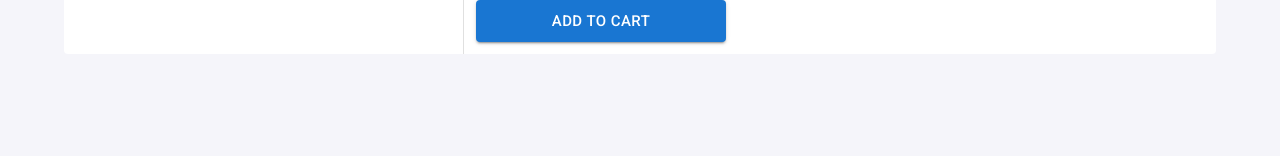
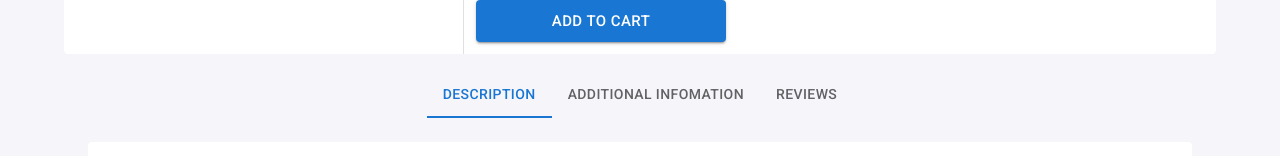
Before and after one commit to awesome-academy/Intern-FE-Pr2-TuanF, a React (Create React App) app in the folder react-pr2/: page /products/1 in a window 1280 px wide. Shown: the part 340-496 px from the top of the page. Built offline with nearby package versions, Linux system fonts and the light colour scheme; no server answers; what react-swipeable-views-utils would draw is missing.

Commit message:
Build/ProductMenu

```diff
--- a/react-pr2/package.json
+++ b/react-pr2/package.json
@@ -8,6 +8,7 @@
     "@hookform/error-message": "^2.0.0",
     "@hookform/resolvers": "^2.8.8",
     "@mui/icons-material": "^5.4.2",
+    "@mui/lab": "^5.0.0-alpha.72",
     "@mui/material": "^5.4.2",
     "@mui/styles": "^5.4.2",
     "@reduxjs/toolkit": "^1.7.2",
--- a/react-pr2/public/locales/en/translation.json
+++ b/react-pr2/public/locales/en/translation.json
@@ -18,5 +18,8 @@
   "Fashion": "Fashion",
   "Home": "Home",
   "Add To Cart": "Add To Cart",
-  "Quantity": "Quantity"
+  "Quantity": "Quantity",
+  "Description": "Description",
+  "Additional Infomation": "Additional Infomation",
+  "Reviews": "Reviews"
 }
--- a/react-pr2/public/locales/vi/translation.json
+++ b/react-pr2/public/locales/vi/translation.json
@@ -18,5 +18,8 @@
   "Fashion": "Thời trang",
   "Home": "Trang chủ",
   "Add To Cart": "Thêm vào giỏ hàng",
-  "Quantity": "Số lượng"
+  "Quantity": "Số lượng",
+  "Description": "Miêu tả",
+  "Additional Infomation": "Thông tin thêm",
+  "Reviews": "Nhận xét"
 }
--- /dev/null
+++ b/react-pr2/src/features/Product/components/Detail/ProductAdditional.jsx
@@ -0,0 +1,7 @@
+import React from 'react';
+
+function ProductAdditional(props) {
+  return <div>Additional</div>;
+}
+
+export default ProductAdditional;
--- /dev/null
+++ b/react-pr2/src/features/Product/components/Detail/ProductDescription.jsx
@@ -0,0 +1,15 @@
+import React from 'react';
+import DOMPurify from 'dompurify';
+import { Paper } from '@mui/material';
+
+function ProductDescription({ product = {} }) {
+  const safeDescription = DOMPurify.sanitize(product.description);
+
+  return (
+    <Paper elevation={0} style={{ padding: '15px' }}>
+      <div dangerouslySetInnerHTML={{ __html: safeDescription }} />
+    </Paper>
+  );
+}
+
+export default ProductDescription;
--- /dev/null
+++ b/react-pr2/src/features/Product/components/Detail/ProductReviews.jsx
@@ -0,0 +1,7 @@
+import React from 'react';
+
+function ProductReviews(props) {
+  return <div>Reviews</div>;
+}
+
+export default ProductReviews;
--- a/react-pr2/src/features/Product/components/Filters/FilterViewer.jsx
+++ b/react-pr2/src/features/Product/components/Filters/FilterViewer.jsx
@@ -31,7 +31,7 @@ const FILTER_LIST = [
     isRemovable: false,
     onRemove: () => {},
     onToggle: (filters) => {
-      const newFilters = { ...filters };
+      const newFilters = { ...filters, _page: 1 };
       if (newFilters.isFreeShip) {
         newFilters.isFreeShip = false;
       } else {
--- a/react-pr2/src/features/Product/pages/DetailPage.jsx
+++ b/react-pr2/src/features/Product/pages/DetailPage.jsx
@@ -1,12 +1,17 @@
-import { Box, Container, Grid, LinearProgress, Paper } from '@mui/material';
+import { TabContext, TabList, TabPanel } from '@mui/lab';
+import { Box, Container, Grid, LinearProgress, Paper, Tab } from '@mui/material';
 import { grey } from '@mui/material/colors';
 import { makeStyles } from '@mui/styles';
-import React, { useEffect } from 'react';
+import React, { useEffect, useState } from 'react';
+import { useTranslation } from 'react-i18next';
 import { useDispatch, useSelector } from 'react-redux';
 import { useRouteMatch } from 'react-router-dom';
 import { productApiId } from '../../../store/Slice/productDetailSlice';
 import AddToCartForm from '../components/Detail/AddToCartForm';
 import DetailBreadcrumb from '../components/Detail/DetailBreadcrumb';
+import ProductAdditional from '../components/Detail/ProductAdditional';
+import ProductDescription from '../components/Detail/ProductDescription';
+import ProductReviews from '../components/Detail/ProductReviews';
 import ProductThumbnail from '../components/Detail/ProductThumbnail';
 import ProductSkeletonByFilters from '../components/Filters/ProductSkeletonByFilters';
 import ProductDetail from '../components/ProductDetail';
@@ -28,10 +33,16 @@ const useStyles = makeStyles((theme) => ({
     left: 0,
     width: '100%',
   },
+  tabs: {
+    display: 'flex',
+    justifyContent: 'center',
+  },
 }));
 
 function DetailPage(props) {
   const classes = useStyles();
+  const [value, setValue] = useState('1');
+  const { t } = useTranslation();
   const dispatch = useDispatch();
   const {
     params: { productId },
@@ -45,6 +56,10 @@ function DetailPage(props) {
       dispatch(productApiId(productId));
     }
   }, [product, productId, dispatch]);
+
+  const handleChange = (event, newValue) => {
+    setValue(newValue);
+  };
 
   return (
     <Box className={classes.root}>
@@ -67,6 +82,25 @@ function DetailPage(props) {
             </Grid>
           </Grid>
         </Paper>
+
+        <TabContext value={value}>
+          <Box sx={{ marginTop: '16px', borderColor: 'divider' }} className={classes.tabs}>
+            <TabList onChange={handleChange} aria-label="lab API tabs example">
+              <Tab label={t('Description')} value="1" />
+              <Tab label={t('Additional Infomation')} value="2" />
+              <Tab label={t('Reviews')} value="3" />
+            </TabList>
+          </Box>
+          <TabPanel value="1">
+            <ProductDescription product={product} />
+          </TabPanel>
+          <TabPanel value="2">
+            <ProductAdditional />
+          </TabPanel>
+          <TabPanel value="3">
+            <ProductReviews />
+          </TabPanel>
+        </TabContext>
       </Container>
     </Box>
   );
--- a/react-pr2/src/features/Product/pages/ListPage.jsx
+++ b/react-pr2/src/features/Product/pages/ListPage.jsx
@@ -73,6 +73,7 @@ function ListPage(props) {
     const filters = {
       ...queryParams,
       _sort: newSortValue,
+      _page: 1,
     };
     history.push({
       pathname: history.location.pathname,
@@ -84,6 +85,7 @@ function ListPage(props) {
     const filters = {
       ...queryParams,
       ...newFilters,
+      _page: 1,
     };
     history.push({
       pathname: history.location.pathname,
```
Also changed, not shown: 1 other file (tests, documents, lock files or other folders).
